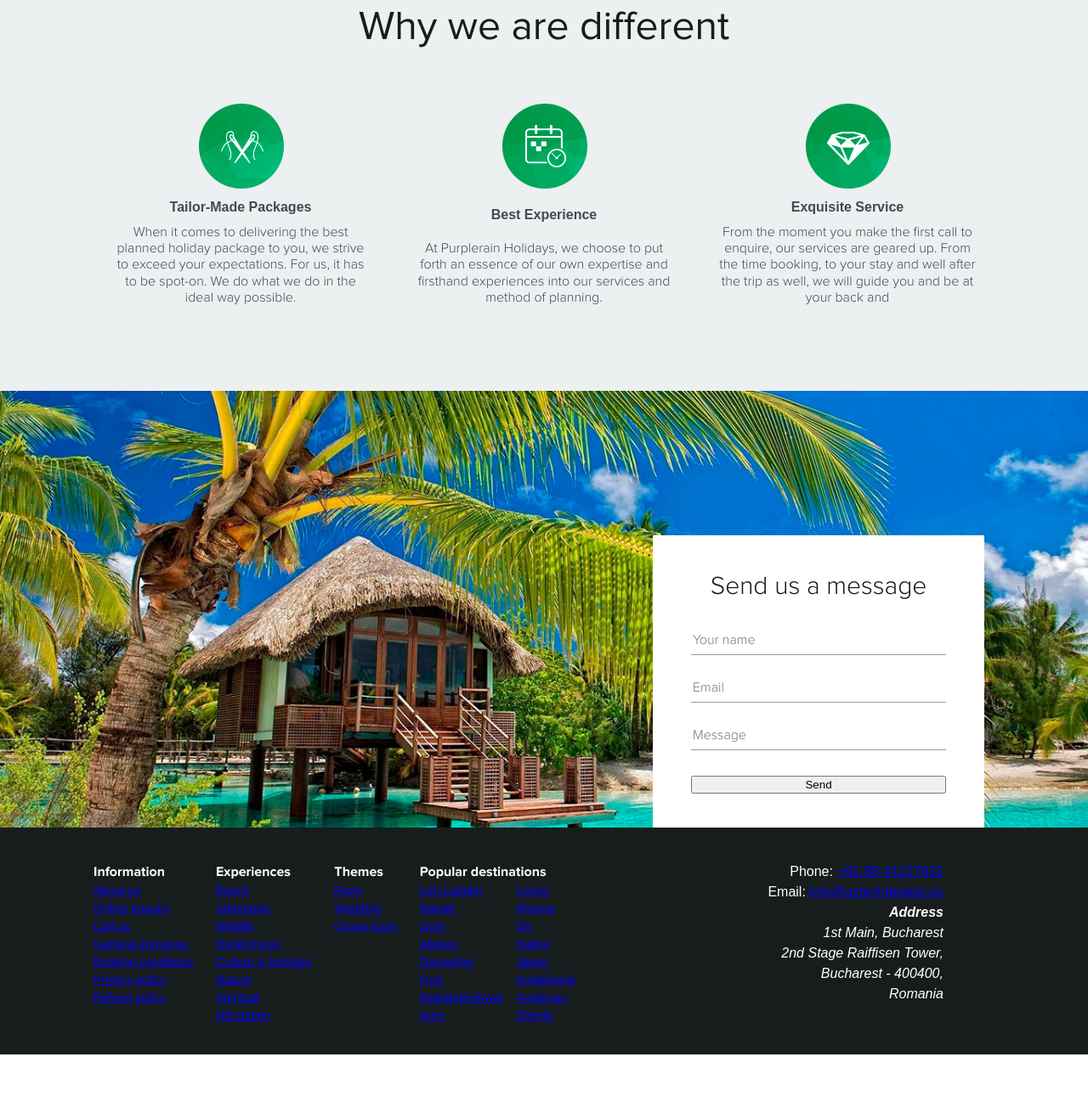
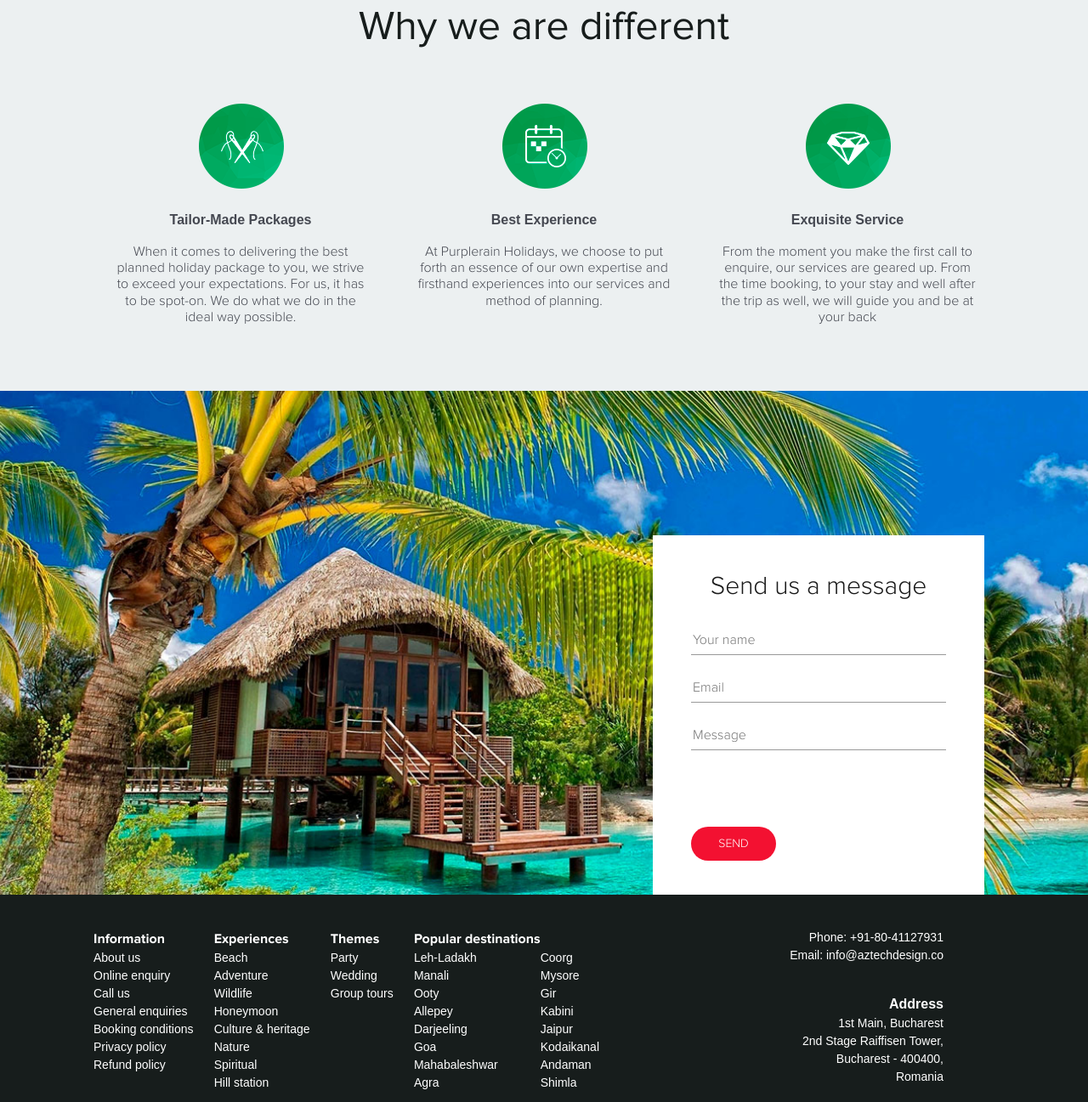
Before and after one commit to KlimIrene/module2, a plain HTML site: page index.html in a window 1280 px wide. Shown: the part 1500-2797 px from the top of the page at 85% size. Before the commit the page ends 2741 px from the top, so only its background shows below. Drawn offline with Linux system fonts and the light colour scheme; files whose address does not match are found by name.

Commit message:
mistakes

```diff
--- a/index.html
+++ b/index.html
@@ -51,9 +51,7 @@
                         </select>
                         <div class="button">
                             <input type="button" class="btn">
-                            <div class="arrow">
-
-                            </div>
+                            <div class="arrow"></div>
                         </div>
                     </form>
                 </div>
@@ -94,7 +92,7 @@
                         <img src="img/main/why-we/ExquisiteService.png" alt="Exquisite Service">
                         <h3>Exquisite Service</h3>
                         <p>From the moment you make the first call to enquire, our services are geared up. From the time
-                            booking, to your stay and well after the trip as well, we will guide you and be at your back and
+                            booking, to your stay and well after the trip as well, we will guide you and be at your back
                         </p>
                     </div>
                 </div>
@@ -176,7 +174,7 @@
                     </div>
                 </div>
                 <div class="footer-box contacts">
-                    <div>
+                    <div class="phone">
                         <p>Phone: <a href="tel:+91-80-41127931">+91-80-41127931</a></p>
                         <p>Email: <a href="mailto:info@aztechdesign.co">info@aztechdesign.co</a></p>
                     </div>
--- a/sass/layout/_footer.scss
+++ b/sass/layout/_footer.scss
@@ -10,7 +10,6 @@
     .footer-box {
         line-height: 1.5;
     }
-
     h5 {
         font-family: 'ProximaNovaBold', sans-serif;
         font-size: 16px;
@@ -22,9 +21,11 @@
         font-weight: 400;
         text-decoration: none;
         li {
-            list-style-type: none;
-            text-decoration: none;
-            color: #ffffff;
+            a {
+                list-style-type: none;
+                text-decoration: none;
+                color: #ffffff;
+            }
         }
     }
     .destinations {
@@ -32,11 +33,31 @@
             display: flex;
             justify-content: space-between;
             align-items: flex-start;
-            gap: 15px;
+            gap: 50px;
         }
     }
     .contacts {
         margin-left: 20%;
         text-align: right;
+        font-family: 'ProximaNovaRegula', sans-serif;
+        font-weight: 400;
+        .phone {
+            margin-bottom: 35px;
+        }
+        p {
+            font-size: 14px;
+            a {
+                list-style-type: none;
+                text-decoration: none;
+                color: #ffffff;
+            }
+        }
+        address {
+            font-style: normal;
+            color: #ffffff;
+            h6 {
+                font-size: 16px;
+            }
+        }
     }
 }
--- a/sass/pages/_checkin.scss
+++ b/sass/pages/_checkin.scss
@@ -35,6 +35,9 @@
                 border-bottom: 1px solid #999999;
                 appearance: none;
                 background-color: #fff;
+                background: url(../../img/main/choose-date/arrow-down.png) no-repeat;
+                background-size: 15px;
+                background-position: 98% 10%;
             }
             input[type=date]::-webkit-calendar-picker-indicator {
                 opacity: 0;
@@ -45,6 +48,7 @@
                 border-radius: 50%;
                 border: transparent;
                 background-color: #f31131;
+                // background: url(../../img/main/choose-date/arrow.png) no-repeat;
             }
 
         }
--- a/sass/pages/_form2.scss
+++ b/sass/pages/_form2.scss
@@ -34,12 +34,19 @@
                 color: #999999;
                 padding-bottom: 10px;
                 margin-bottom: 30px;
-                input[type=button] {
-                    display: flex;
-                    width: 100px;
-                    height: 40px;
-                    padding-top: 60px;
-                }
+            }
+            input[type=button] {
+                width: 100px;
+                height: 40px;
+                margin-top: 60px;
+                font-family: "ProximaNovaLight", sans-serif;
+                font-weight: 400;
+                font-size: 14px;
+                text-transform: uppercase;
+                color: #fff;
+                background-color: #f31131;
+                border-radius: 20px;
+                border: none;
             }
         }
     }
--- a/sass/pages/_ideas.scss
+++ b/sass/pages/_ideas.scss
@@ -1,6 +1,7 @@
 @import "../helpers/fonts";
 .vacation-ideas {
     max-width: 1400px;
+    text-align: center;
     h2 {
         font-size: 48px;
         font-weight: 400;
@@ -16,7 +17,7 @@
         max-width: 1400px;
         .item {
             width: 30%;
-            height: 30%;
+            height: 300px;
             position: relative;
             text-align: center;
             img {
@@ -32,8 +33,7 @@
                 font-size: 24px;
                 color: #454851;
                 background-color: #fff;
-                border: 1px solid #cccccc;
-                outline-offset:-4px;
+                // border: 1px solid #cccccc;
                 padding-top: 25px;
                 padding-bottom: 30px;
                 text-align: center;
--- a/sass/pages/_why.scss
+++ b/sass/pages/_why.scss
@@ -16,12 +16,16 @@
         text-align: center;
         height: 240px;
         margin: 0 130px;
+        h3 {
+            padding-top: 25px;
+            padding-bottom: 20px;
+        }
         .why {
             width: 30%;
-            display: flex;
-            flex-direction: column;
-            align-items: center;
-            justify-content: space-between;
+            // display: flex;
+            // flex-direction: column;
+            // align-items: center;
+            // justify-content: space-between;
             p {
                 font-family: 'ProximaNovaLight', sans-serif;
                 font-size: 16px;
```
Also changed, not shown: css/style.css, 1 other file.
